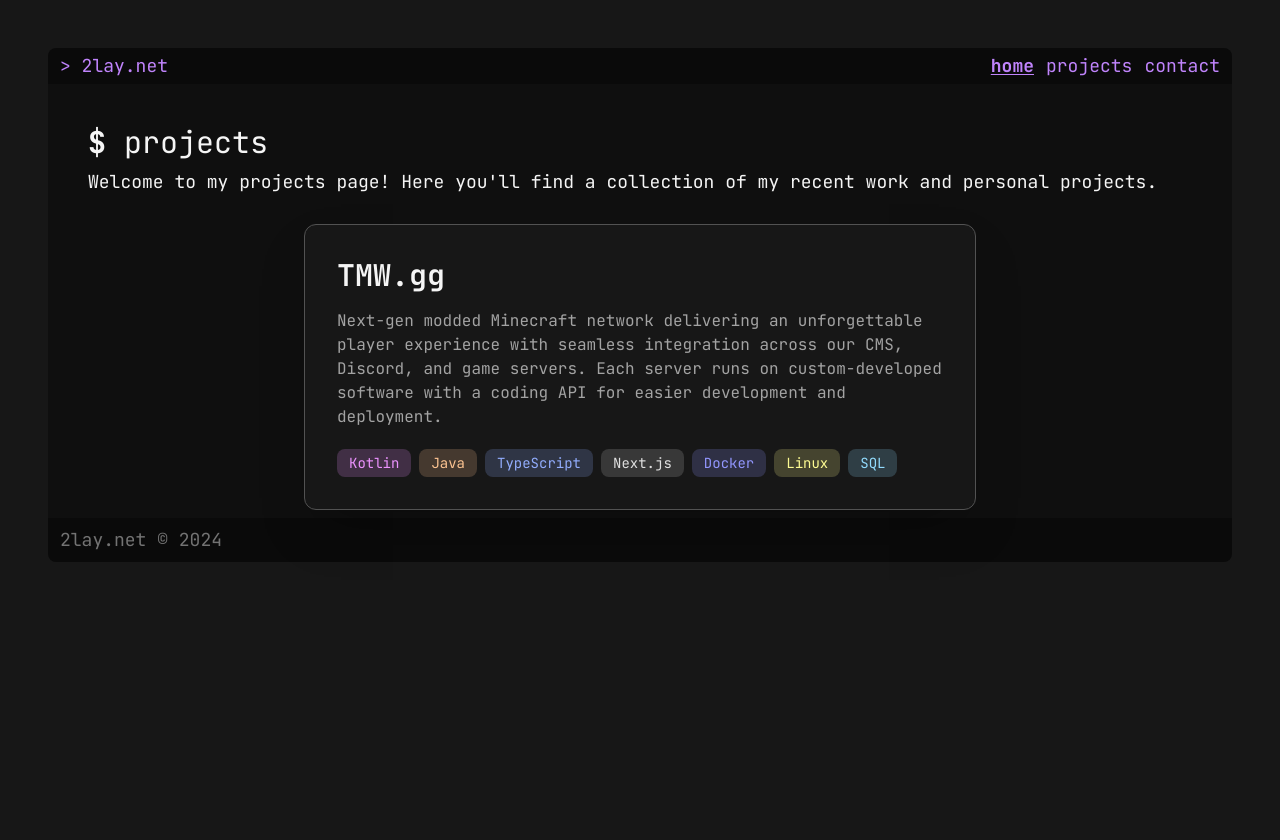
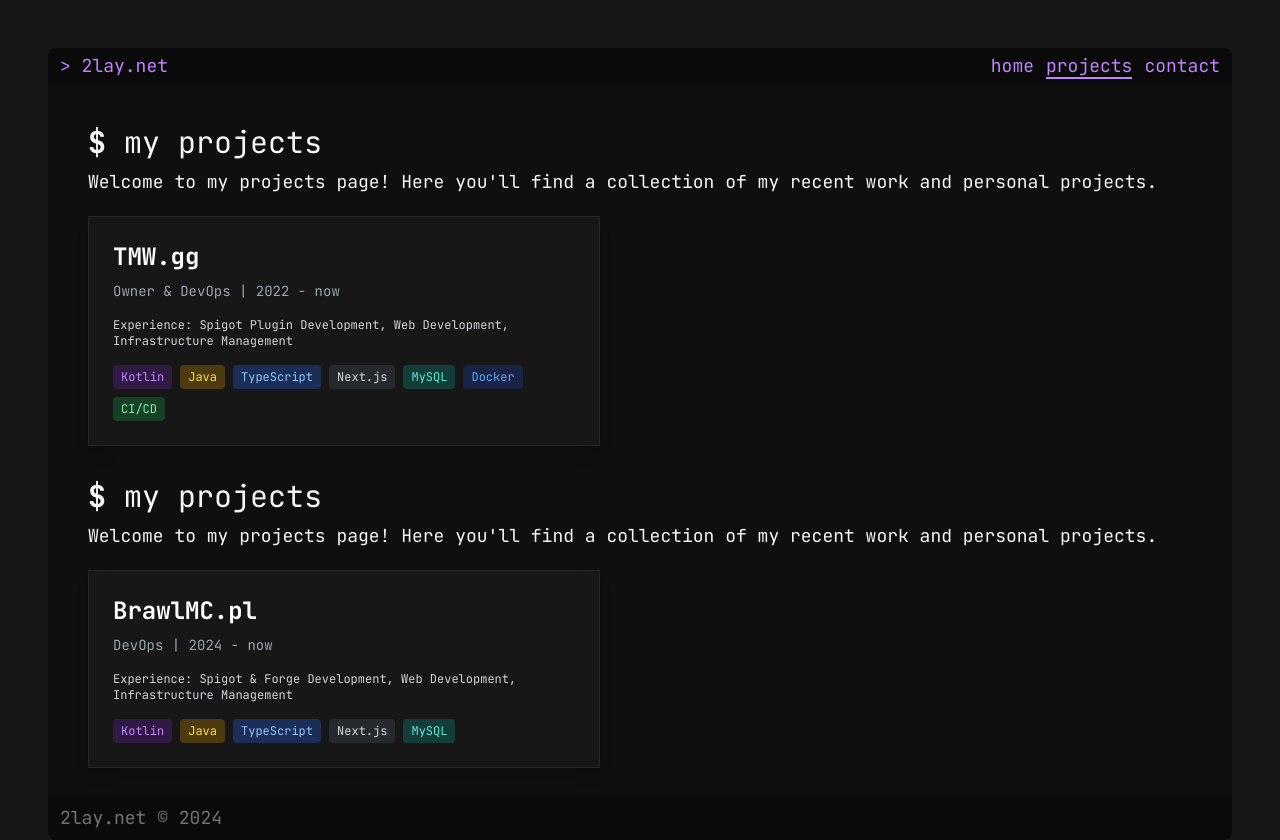
Before and after one commit to 2lay/2lay.net, a Next.js app: page /projects in a window 1280 px wide. Before the commit the page ends 800 px from the top, so only its background shows below. Built offline with nearby package versions, Linux system fonts and the light colour scheme.

Commit message:
feat: some stuff

```diff
--- a/app/components/Navigation.tsx
+++ b/app/components/Navigation.tsx
@@ -26,20 +26,20 @@
     }, [pathname]);
 
     return (
-        <div className="gap-x-4 flex">
+<div className="gap-x-3 flex">
     {links.map((link) => (
         <div key={link.href} className="relative">
-                    <Link href={link.href} className="text-neutral-100 text-lg relative group">
+            <Link href={link.href} className="text-purple-400 group hover:text-purple-500 duration-300 text-lg relative">
                 {link.label}
-                        <div className="relative flex justify-center top-2.5">
                 <span
-                                className={`absolute bottom-2 h-1 bg-ash_primary-500 rounded-md transition-all duration-300 ease-in-out ${
-                                    pathname === link.href ? "w-[50%]" : "w-0"
-                                }`}></span>
-                        </div>
+                    className={`absolute left-0 bottom-[-0.1rem] h-[2px] bg-purple-400 duration-300 ease-in-out
+                    ${pathname === link.href ? "w-full" : "w-0"} group-hover:bg-purple-500`}
+                ></span>
             </Link>
         </div>
     ))}
 </div>
+
+
     );
 }
--- a/app/layout.tsx
+++ b/app/layout.tsx
@@ -2,6 +2,7 @@
 import "./styles.css";
 import Navbar from "./navbar";
 import type { Viewport } from "next";
+import Navigation from "./components/Navigation";
 
 const font = JetBrains_Mono({ subsets: ["cyrillic"] });
 
@@ -27,17 +28,7 @@
                     <div className="text-purple-400 hidden md:block">
                         <a>&gt; 2lay.net</a>
                     </div>
-                    <div className="flex flex-row sm:flex-row space-x-3 space-y-0">
-                        <a className="font-bold text-purple-400 hover:text-purple-500 underline underline-offset-2 transition duration-300 ease-in-out">
-                            home
-                        </a>
-                        <a className="text-purple-400 hover:text-purple-500 transition duration-300 ease-in-out">
-                            projects
-                        </a>
-                        <a className="text-purple-400 hover:text-purple-500 transition duration-300 ease-in-out">
-                            contact
-                        </a>
-                    </div>
+                        <Navigation />
                 </div>
 
                 {/* Main Content */}
--- a/app/projects/page.tsx
+++ b/app/projects/page.tsx
@@ -14,52 +14,96 @@
 export default function Projects() {
     return (
         <main className="pt-8">
-            <div className="text-neutral-100 px-5 flex-grow text-lg">
-                <div className="flex flex-col gap-y-6">
-                    <div className="flex flex-col gap-y-2">
-                        <div className="flex flex-col gap-y-2  mb-5">
+            <div className="text-neutral-100 px-5 flex-grow text-lg flex flex-col gap-y-8 mb-5">
+                <div>
+                    <div className="flex flex-col gap-y-2 mb-5">
                         <p className="text-3xl">
-                                <a className="font-bold">$</a> projects
+                            <a className="font-bold">$</a> my projects
                         </p>
                         <p>
                             Welcome to my projects page! Here you&#39;ll find a collection of my recent work and
                             personal projects.
                         </p>
                     </div>
-                        <div className="flex justify-center">
-                            <div className="border border-neutral-600 bg-neutral-900 max-w-2xl p-8 rounded-xl shadow-2xl">
+                    <div className="flex flex-col max-w-lg">
+                        <div className="flex flex-col gap-y-4">
+                            <div className="border border-neutral-800 max-w-max p-6 shadow-lg bg-neutral-900 text-white">
                                 <a
                                     href="https://tmw.gg/"
-                                    className="text-3xl font-semibold text-neutral-100 hover:text-neutral-300 transition-colors duration-300 block mb-4">
+                                    className="text-2xl font-bold hover:text-gray-400 transition-colors duration-300 block mb-2">
                                     TMW.gg
                                 </a>
-                                <p className="text-base text-neutral-400 mb-5">
-                                    Next-gen modded Minecraft network delivering an unforgettable player experience with
-                                    seamless integration across our CMS, Discord, and game servers. Each server runs on
-                                    custom-developed software with a coding API for easier development and deployment.
+                                <p className="text-sm text-gray-400 mb-4">Owner & DevOps | 2022 - now</p>
+                                <p className="text-xs text-gray-300 mb-4">
+                                    Experience: Spigot Plugin Development, Web Development, Infrastructure Management
                                 </p>
-                                <div className="text-sm text-neutral-500">
-                                    <div className="max-h-28 overflow-y-auto flex flex-wrap gap-2">
-                                        <span className="text-[#eb92fd] bg-[#eb92fd] bg-opacity-20 px-3 py-1 rounded-lg">
+                                <div className="text-xs text-gray-500">
+                                    <div className="flex gap-2 flex-wrap">
+                                        <span className="text-purple-400 bg-purple-800 bg-opacity-30 px-2 py-1 rounded">
                                             Kotlin
                                         </span>
-                                        <span className="text-[#fdc492] bg-[#fdc492] bg-opacity-20 px-3 py-1 rounded-lg">
+                                        <span className="text-yellow-300 bg-yellow-600 bg-opacity-30 px-2 py-1 rounded">
                                             Java
                                         </span>
-                                        <span className="text-[#92adfd] bg-[#92adfd] bg-opacity-20 px-3 py-1 rounded-lg">
+                                        <span className="text-blue-300 bg-blue-600 bg-opacity-30 px-2 py-1 rounded">
                                             TypeScript
                                         </span>
-                                        <span className="text-[#dfdfdf] bg-[#bfbfbf] bg-opacity-20 px-3 py-1 rounded-lg">
+                                        <span className="text-gray-300 bg-gray-600 bg-opacity-30 px-2 py-1 rounded">
                                             Next.js
                                         </span>
-                                        <span className="text-[#9296fd] bg-[#9296fd] bg-opacity-20 px-3 py-1 rounded-lg">
+                                        <span className="text-teal-300 bg-teal-600 bg-opacity-30 px-2 py-1 rounded">
+                                            MySQL
+                                        </span>
+                                        <span className="text-blue-400 bg-blue-800 bg-opacity-30 px-2 py-1 rounded">
                                             Docker
                                         </span>
-                                        <span className="text-[#fdfb92] bg-[#fdfb92] bg-opacity-20 px-3 py-1 rounded-lg">
-                                            Linux
+                                        <span className="text-green-300 bg-green-600 bg-opacity-30 px-2 py-1 rounded">
+                                            CI/CD
                                         </span>
-                                        <span className="text-[#92dbfd] bg-[#92dbfd] bg-opacity-20 px-3 py-1 rounded-lg">
-                                            SQL
+                                    </div>
+                                </div>
+                            </div>
+                        </div>
+                    </div>
+                </div>
+                <div>
+                    <div className="flex flex-col gap-y-2  mb-5">
+                        <p className="text-3xl">
+                            <a className="font-bold">$</a> my projects
+                        </p>
+                        <p>
+                            Welcome to my projects page! Here you&#39;ll find a collection of my recent work and
+                            personal projects.
+                        </p>
+                    </div>
+                    <div className="flex flex-col max-w-lg">
+                        <div className="flex flex-col gap-y-4">
+                            <div className="border border-neutral-800 max-w-max p-6 shadow-lg bg-neutral-900 text-white">
+                                <a
+                                    href="https://brawlmc.pl/"
+                                    className="text-2xl font-bold hover:text-gray-400 transition-colors duration-300 block mb-2">
+                                    BrawlMC.pl
+                                </a>
+                                <p className="text-sm text-gray-400 mb-4">DevOps | 2024 - now</p>
+                                <p className="text-xs text-gray-300 mb-4">
+                                    Experience: Spigot & Forge Development, Web Development, Infrastructure Management
+                                </p>
+                                <div className="text-xs text-gray-500">
+                                    <div className="flex gap-2 flex-wrap">
+                                        <span className="text-purple-400 bg-purple-800 bg-opacity-30 px-2 py-1 rounded">
+                                            Kotlin
+                                        </span>
+                                        <span className="text-yellow-300 bg-yellow-600 bg-opacity-30 px-2 py-1 rounded">
+                                            Java
+                                        </span>
+                                        <span className="text-blue-300 bg-blue-600 bg-opacity-30 px-2 py-1 rounded">
+                                            TypeScript
+                                        </span>
+                                        <span className="text-gray-300 bg-gray-600 bg-opacity-30 px-2 py-1 rounded">
+                                            Next.js
+                                        </span>
+                                        <span className="text-teal-300 bg-teal-600 bg-opacity-30 px-2 py-1 rounded">
+                                            MySQL
                                         </span>
                                     </div>
                                 </div>
```
Lines whose indentation alone changed are shown as unchanged.
